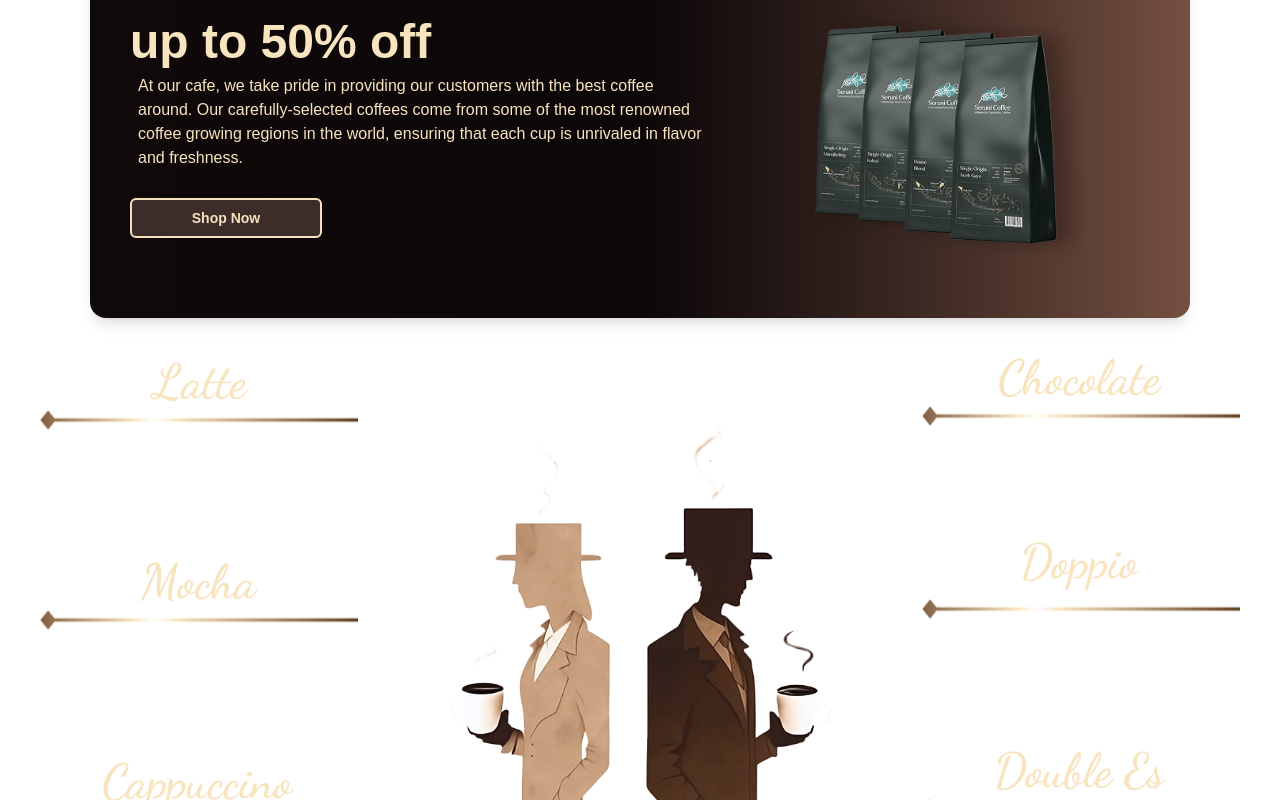
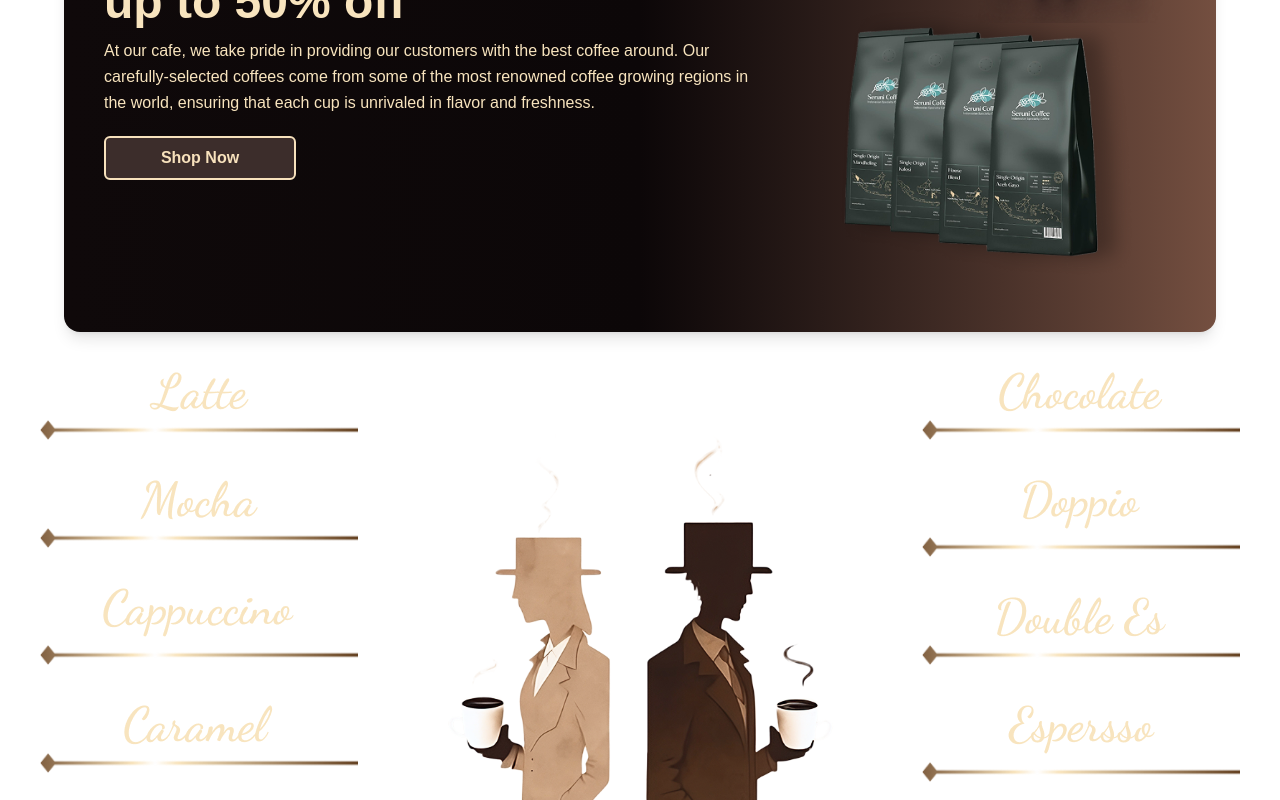
Before and after one commit to Habib2015s/coffee, a Next.js app: page / in a window 1280 px wide. Shown: the part 1720-2520 px from the top of the page. Built offline with nearby package versions, Linux system fonts and the light colour scheme; some icons are missing.

Commit message:
responsive of curves

```diff
--- a/app/Offerbox.js
+++ b/app/Offerbox.js
@@ -4,49 +4,77 @@ import React from "react";
 
 export default function OfferBox() {
   return (
-    <div className="w-full flex justify-center mt-10">
-      <div className="w-[1100px] relative">
-        {/* تیتر روی بوردر (بیرون باکس) */}
-        <div className="absolute -top-6 right-10 z-20">
-          <img src="./offer.png" alt="Offer" />
+    <div className="w-full flex justify-center mt-10 px-4">
+      <div className="w-full max-w-6xl relative">
+        {/* تیتر روی بوردر */}
+        <div className="absolute -top-6 right-6 sm:right-10 z-20">
+          <img
+            src="./offer.png"
+            alt="Offer"
+            className="w-28 sm:w-36 md:w-44 lg:w-52"
+          />
         </div>
 
         {/* باکس اصلی */}
-        <div className="relative p-10 flex bg-gradient-to-r from-[#0F090A] via-[#0C0708] to-[#744F40] shadow-lg rounded-2xl overflow-hidden items-center gap-10">
-          {/* بخش متن و دکمه */}
-          <div className="flex-1 flex flex-col ">
+        <div
+          className="
+            relative p-6 sm:p-8 md:p-10
+            flex flex-col md:flex-row
+            bg-gradient-to-r from-[#0F090A] via-[#0C0708] to-[#744F40]
+            shadow-lg rounded-2xl overflow-hidden
+            items-center md:items-start gap-8 md:gap-10
+          "
+        >
+          {/* بخش متن */}
+          <div className="flex-1 flex flex-col text-center md:text-left">
             <AnimatePresence mode="wait">
               <motion.div
                 initial={{ opacity: 0, x: 30 }}
-                animate={{ opacity: 1, x: 0 }}
+                whileInView={{ opacity: 1, x: 0 }}
                 exit={{ opacity: 0, x: -30 }}
-                transition={{ duration: 0.4 }}
+                transition={{ duration: 0.6 }}
+                viewport={{ once: true }}
               >
-                <p className="text-5xl font-semibold text-[#F8E4BE]">
+                <p className="text-3xl sm:text-4xl md:text-5xl font-semibold text-[#F8E4BE]">
                   up to 50% off
                 </p>
-                <p className="text-[#F8E4BE] m-2">
+                <p className="text-[#F8E4BE] mt-3 text-sm sm:text-base leading-relaxed">
                   At our cafe, we take pride in providing our customers with the
                   best coffee around. Our carefully-selected coffees come from
                   some of the most renowned coffee growing regions in the world,
                   ensuring that each cup is unrivaled in flavor and freshness.
                 </p>
                 {/* دکمه */}
-                <button className="relative w-48 mt-5 px-4 py-2 text-sm text-[#F7E1BC] bg-[#3C2D2B] font-semibold rounded-md border-2 border-[#F7E1BC] hover:scale-105 transition-transform">
+                <button
+                  className="
+                    relative w-40 sm:w-48 mt-5 px-4 py-2
+                    text-sm sm:text-base
+                    text-[#F7E1BC] bg-[#3C2D2B]
+                    font-semibold rounded-md
+                    border-2 border-[#F7E1BC]
+                    hover:scale-105 transition-transform
+                  "
+                >
                   Shop Now
                 </button>
               </motion.div>
             </AnimatePresence>
           </div>
 
-          {/* بخش تصویر سمت راست */}
-          <div className="flex-shrink-0 w-[400px] flex justify-center">
+          {/* بخش تصویر */}
+          <motion.div
+            className="flex-shrink-0 w-full md:w-[380px] flex justify-center"
+            initial={{ opacity: 0, scale: 0.9 }}
+            whileInView={{ opacity: 1, scale: 1 }}
+            transition={{ duration: 0.6, delay: 0.2 }}
+            viewport={{ once: true }}
+          >
             <img
               src="./Proefpakket_page-0003 2 (no bg).png"
-              className="max-w-full max-h-[300px] object-contain"
+              className="max-w-[220px] sm:max-w-[280px] md:max-w-[300px] lg:max-w-[340px] object-contain"
               alt="Product"
             />
-          </div>
+          </motion.div>
         </div>
       </div>
     </div>
--- a/app/PriceCurves.js
+++ b/app/PriceCurves.js
@@ -1,8 +1,18 @@
-"use client"
-import React, { useState } from 'react';
+"use client";
+import React, { useState, useEffect } from 'react';
+import { motion, AnimatePresence } from 'framer-motion';
 
 export default function PriceCurves() {
   const [hoveredId, setHoveredId] = useState(null);
+  const [clickedId, setClickedId] = useState(null);
+  const [isMobile, setIsMobile] = useState(false);
+
+  useEffect(() => {
+    const handleResize = () => setIsMobile(window.innerWidth < 1024); // lg breakpoint
+    handleResize();
+    window.addEventListener("resize", handleResize);
+    return () => window.removeEventListener("resize", handleResize);
+  }, []);
 
   const leftItems = [
     { id: 'latte', img: "./latte.png", subImg: "./Vector 4.png", alt: "Latte", price: "180 $", desc: "A delicious latte with creamy foam and fresh coffee aroma" },
@@ -18,40 +28,64 @@ export default function PriceCurves() {
     { id: 'espresso', img: "./espersso.png", subImg: "./Vector 4.png", alt: "Espresso", price: "180 $", desc: "Classic single shot espresso with rich aroma" },
   ];
 
-  const renderItem = (item) => (
+  const renderItem = (item) => {
+    const isActive = isMobile ? clickedId === item.id : hoveredId === item.id;
+
+    return (
       <div
         key={item.id}
-      className={`group flex flex-col items-center transition-all duration-300 ${
-        hoveredId && hoveredId !== item.id ? 'opacity-30 blur-sm' : 'opacity-100 blur-0'
+        className={`group flex flex-col items-center transition-all duration-300 cursor-pointer ${
+          !isMobile && hoveredId && hoveredId !== item.id ? 'opacity-30 blur-sm' : 'opacity-100 blur-0'
         }`}
-      onMouseEnter={() => setHoveredId(item.id)}
-      onMouseLeave={() => setHoveredId(null)}
+        onMouseEnter={() => !isMobile && setHoveredId(item.id)}
+        onMouseLeave={() => !isMobile && setHoveredId(null)}
+        onClick={() => isMobile && setClickedId(clickedId === item.id ? null : item.id)}
       >
-      <img src={item.img} alt={item.alt} className="mb-2" />
+        <img src={item.img} alt={item.alt} className="mb-2 w-20 sm:w-auto" />
         <img
           src={item.subImg}
           alt=""
-        className="transition-all duration-300 h-5 group-hover:h-8"
+          className={`transition-all duration-300 h-5 ${isActive ? "h-8" : ""}`}
         />
-      <div className="flex flex-col items-center text-center mt-2 opacity-0 group-hover:opacity-100 transition-opacity duration-300 max-w-[140px]">
-        <span className="text-2xl font-bold text-[#F8E4BE]">{item.price}</span>
-        <span className="text-xs font-bold text-[#F8E4BE] mt-1">{item.desc}</span>
-      </div>
+        {/* انیمیشن برای موبایل */}
+        <AnimatePresence mode="wait">
+          {isActive && (
+            <motion.div
+              initial={{ opacity: 0, y: 10 }}
+              animate={{ opacity: 1, y: 0 }}
+              exit={{ opacity: 0, y: 10 }}
+              transition={{ duration: 0.3 }}
+              className="flex flex-col items-center text-center mt-2 max-w-[140px]"
+            >
+              <span className="text-lg sm:text-2xl font-bold text-[#F8E4BE]">{item.price}</span>
+              <span className="text-[10px] sm:text-xs font-bold text-[#F8E4BE] mt-1">{item.desc}</span>
+            </motion.div>
+          )}
+        </AnimatePresence>
       </div>
     );
+  };
 
   return (
-    <div className="p-10">
-      <div className="flex justify-center gap-20">
-        <div className="flex flex-col gap-10 justify-center">
+    <div className="p-6 sm:p-10">
+      <div className="flex flex-col lg:flex-row items-center lg:items-start justify-center gap-10 lg:gap-20">
+
+        {/* ستون چپ */}
+        <div className="flex flex-col gap-8 sm:gap-10 justify-center order-2 lg:order-1">
           {leftItems.map(renderItem)}
         </div>
 
-        <div>
-          <img src="Popularmenu Img.png" className="w-[500px]" alt="Popular Menu" />
+        {/* عکس وسط */}
+        <div className="order-1 lg:order-2">
+          <img
+            src="Popularmenu Img.png"
+            className="w-[250px] sm:w-[350px] lg:w-[500px] mx-auto"
+            alt="Popular Menu"
+          />
         </div>
 
-        <div className="flex flex-col gap-10 justify-center">
+        {/* ستون راست */}
+        <div className="flex flex-col gap-8 sm:gap-10 justify-center order-3">
           {rightItems.map(renderItem)}
         </div>
       </div>
```
Lines whose indentation alone changed are shown as unchanged.
